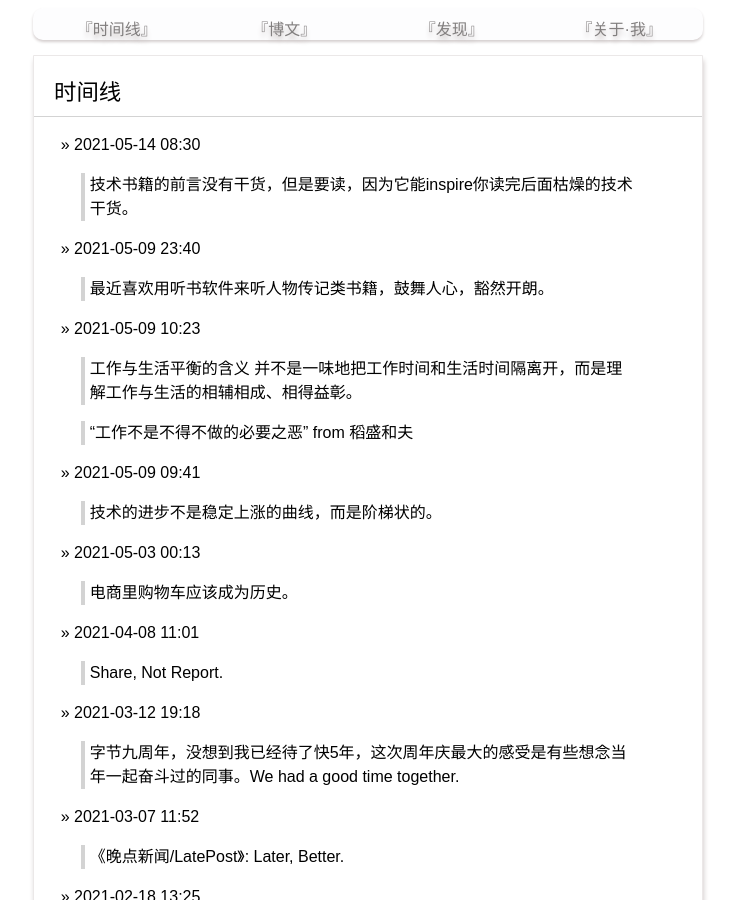
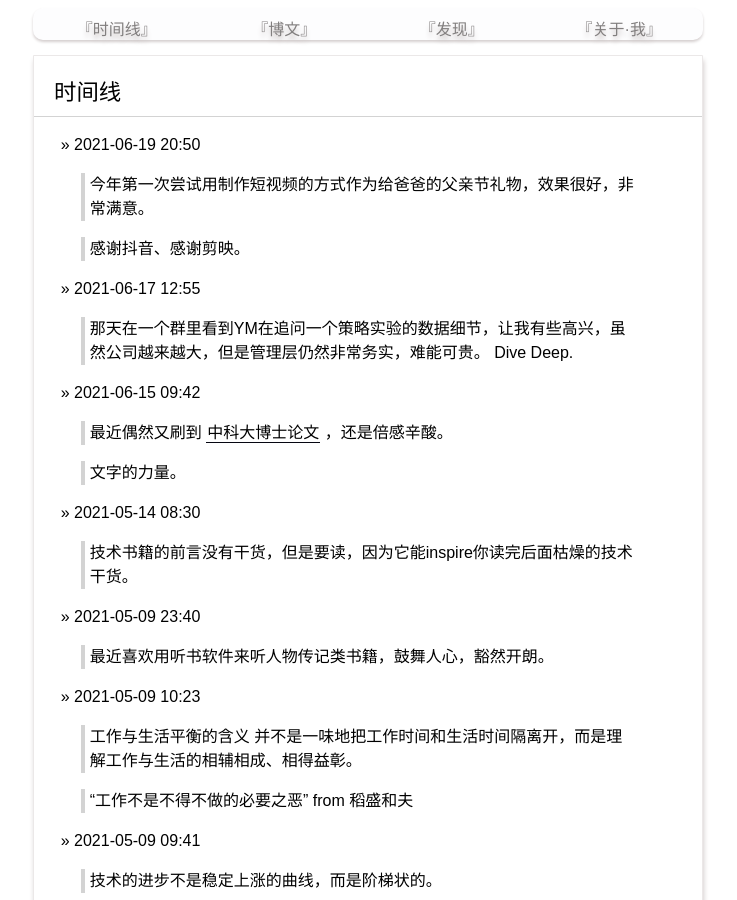
Before and after one commit to yanyiwu/blog, a Jekyll site: the page built from index.md, in a window 1280 px wide and 900 px high. Shown: the whole window, without its empty margins (272-1009 px from the left). Built offline with Jekyll 4.4.1, drawn with Linux system fonts in a browser that asks for light colours; Markdown is read by kramdown in place of the engine named in the settings; comment, search, counter and statistics services are not loaded.

Commit message:
Update index.md

```diff
--- a/index.md
+++ b/index.md
@@ -2,6 +2,23 @@
 layout: posting
 title: 时间线
 ---
+
+&raquo; 2021-06-19 20:50
+
+> 今年第一次尝试用制作短视频的方式作为给爸爸的父亲节礼物，效果很好，非常满意。
+
+> 感谢抖音、感谢剪映。
+
+&raquo; 2021-06-17 12:55
+
+> 那天在一个群里看到YM在追问一个策略实验的数据细节，让我有些高兴，虽然公司越来越大，但是管理层仍然非常务实，难能可贵。
+> Dive Deep.
+
+&raquo; 2021-06-15 09:42
+
+> 最近偶然又刷到 [中科大博士论文](https://www.toutiao.com/w/a1697429298249732/) ，还是倍感辛酸。
+
+> 文字的力量。
 
 &raquo; 2021-05-14 08:30
 
```
